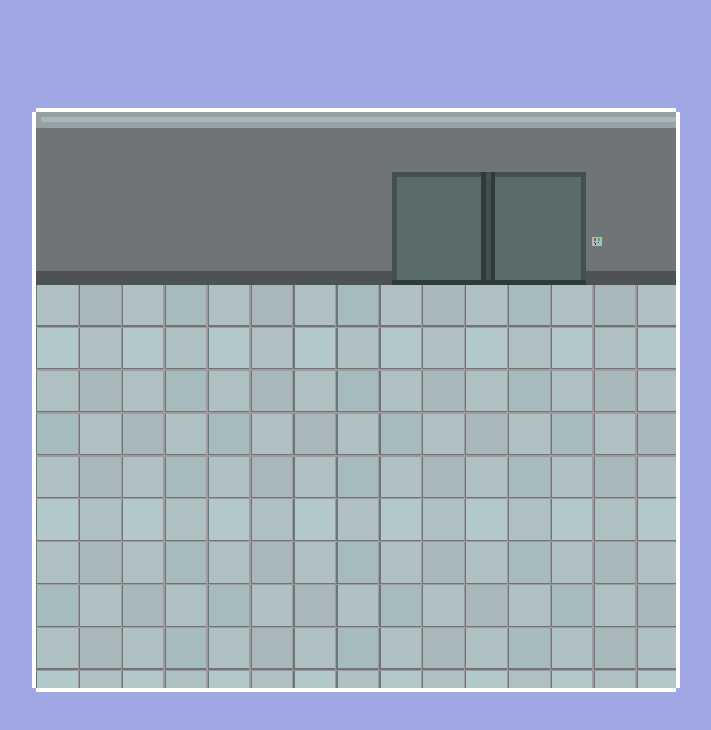
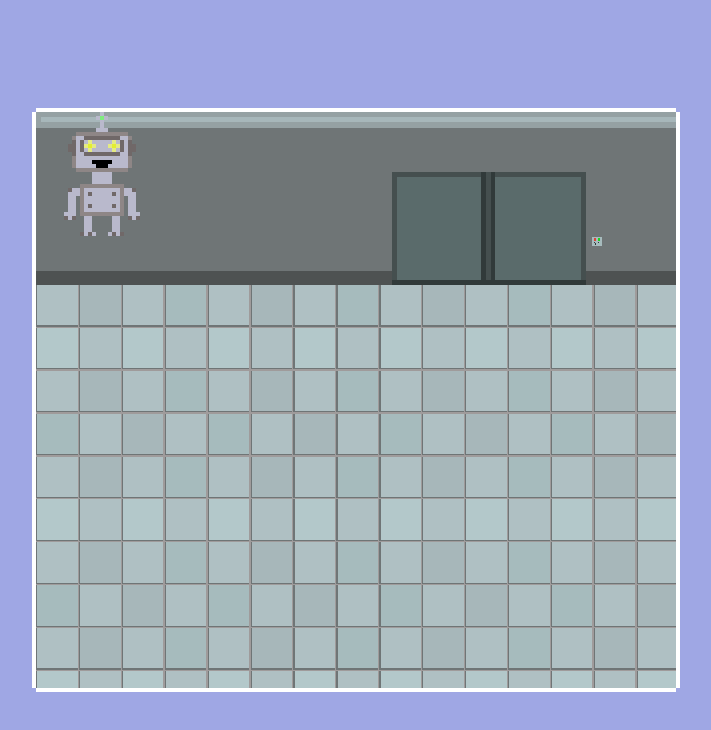
Before and after one commit to briandobbs/starbot_star_journey, a React (Create React App) app: page / in a window 1280 px wide. Shown: the top 730 px of the page, without its empty margins (284-995 px from the left). Built offline with nearby package versions, Linux system fonts and the light colour scheme.

Commit message:
get starbot to display on map

```diff
--- a/src/App.css
+++ b/src/App.css
@@ -65,6 +65,21 @@ body {
   position: relative;
 }
 
+.character {
+  width: calc(var(--grid-cell) * 2);
+  height: calc(var(--grid-cell) * 2);
+  position: absolute;
+  overflow: hidden;
+}
+
+.character_spritesheet {
+  position: absolute;
+  background: url("./assets/starbot_spritesheet.png") no-repeat no-repeat;
+  background-size: 100%;
+  width: calc(var(--grid-cell) * 8);
+  height: calc(var(--grid-cell) * 8);
+}
+
 .game-container {
   display: flex;
   flex-direction: column;
--- /dev/null
+++ b/src/components/Character.tsx
@@ -0,0 +1,7 @@
+import React from "react";
+
+const Character: React.FC = () => {
+  return <div className="character_spritesheet pixel-art"></div>;
+};
+
+export default Character;
--- a/src/components/Map.tsx
+++ b/src/components/Map.tsx
@@ -1,7 +1,13 @@
 import React from "react";
 
 const Map: React.FC = () => {
-  return <div className="map pixel-art"></div>;
+  return (
+    <div className="map pixel-art">
+      <div className="character">
+        <div className="character_spritesheet pixel-art"></div>
+      </div>
+    </div>
+  );
 };
 
 export default Map;
```
Also changed, not shown: src/assets/starbot_spritesheet.png (added).
